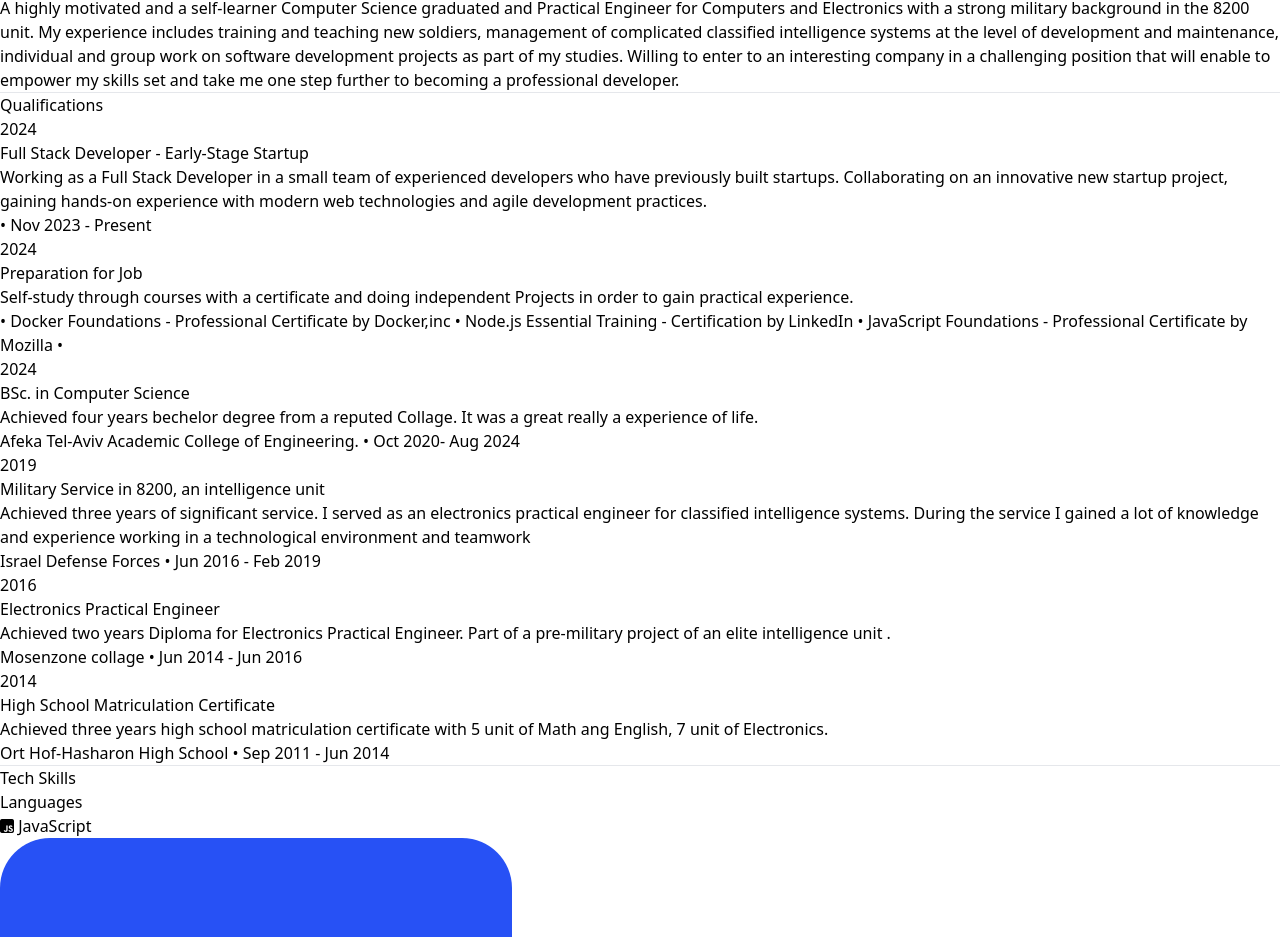
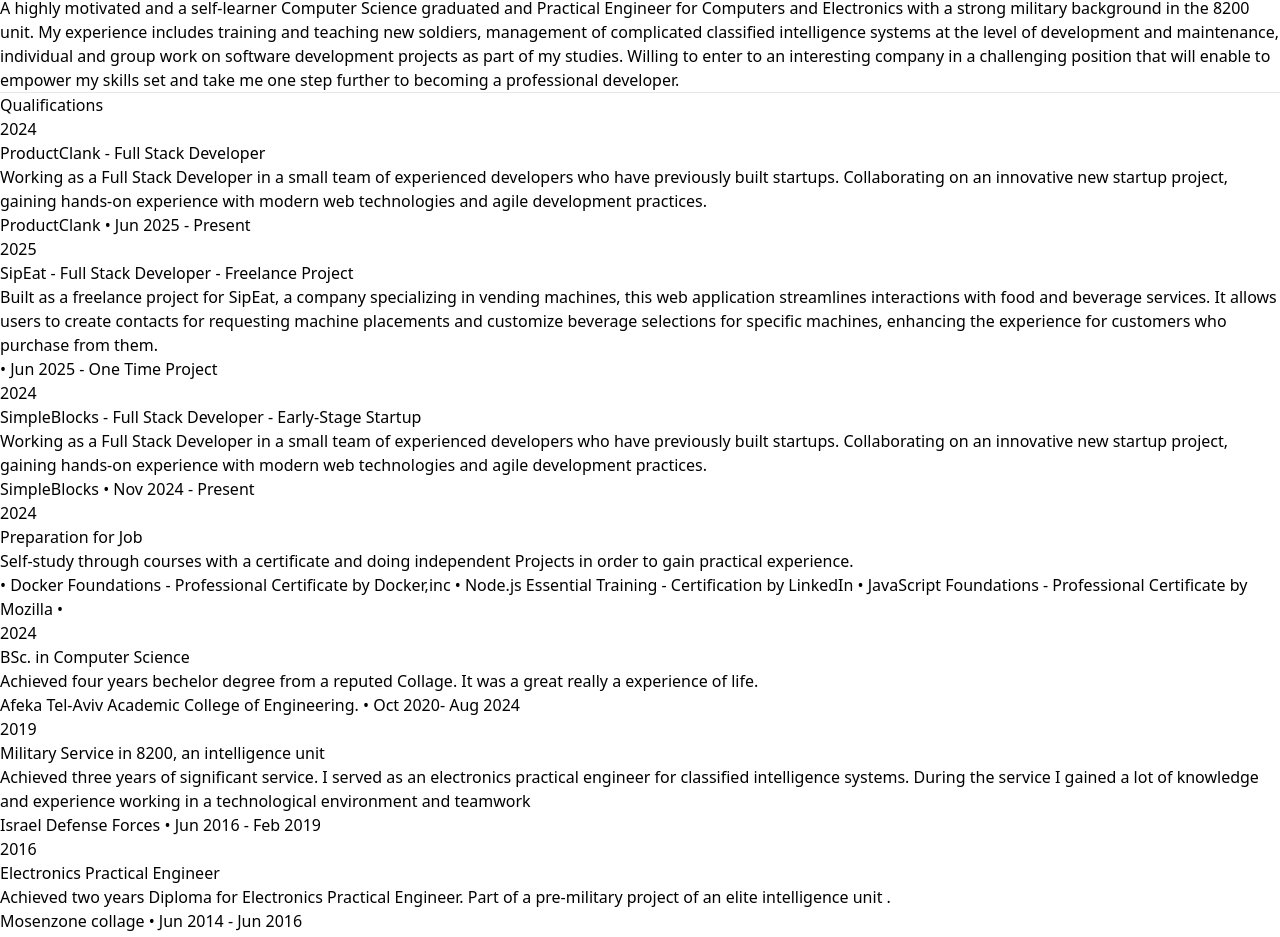
Before and after one commit to shakedshoshan/Portfolio, a React (Vite) app: page / in a window 1280 px wide. Shown: the part 2556-3493 px from the top of the page. Built offline with nearby package versions, Linux system fonts and the light colour scheme.

Commit message:
Update qualifications section with new projects and details for ProductClank and SimpleBlocks

```diff
--- a/src/components/Qualifications.jsx
+++ b/src/components/Qualifications.jsx
@@ -2,13 +2,33 @@
 
 const qualifications = [
     {
-        title: "Full Stack Developer - Early-Stage Startup",
+        title: "ProductClank - Full Stack Developer",
         year: 2024,
         description: "Working as a Full Stack Developer in a small team of experienced developers who have previously built startups. Collaborating on an innovative new startup project, gaining hands-on experience with modern web technologies and agile development practices.",
         institute: {
+            name: "ProductClank",
+            shortName: "",
+            duration: "Jun 2025 - Present",
+        }
+    },
+    {
+        title: "SipEat - Full Stack Developer - Freelance Project",
+        year: 2025,
+        description: "Built as a freelance project for SipEat, a company specializing in vending machines, this web application streamlines interactions with food and beverage services. It allows users to create contacts for requesting machine placements and customize beverage selections for specific machines, enhancing the experience for customers who purchase from them.",
+        institute: {
             name: "",
             shortName: "",
-            duration: "Nov 2023 - Present",
+            duration: "Jun 2025 - One Time Project",
+        }
+    },
+    {
+        title: "SimpleBlocks - Full Stack Developer - Early-Stage Startup",
+        year: 2024,
+        description: "Working as a Full Stack Developer in a small team of experienced developers who have previously built startups. Collaborating on an innovative new startup project, gaining hands-on experience with modern web technologies and agile development practices.",
+        institute: {
+            name: "SimpleBlocks",
+            shortName: "",
+            duration: "Nov 2024 - Present",
         }
     },
     {
```
